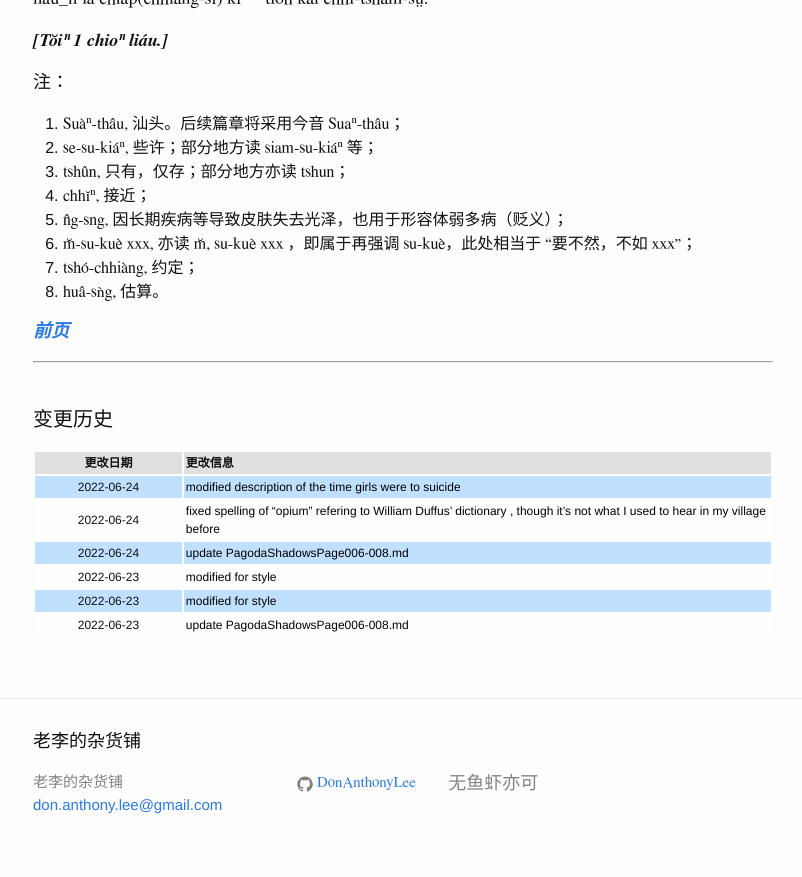
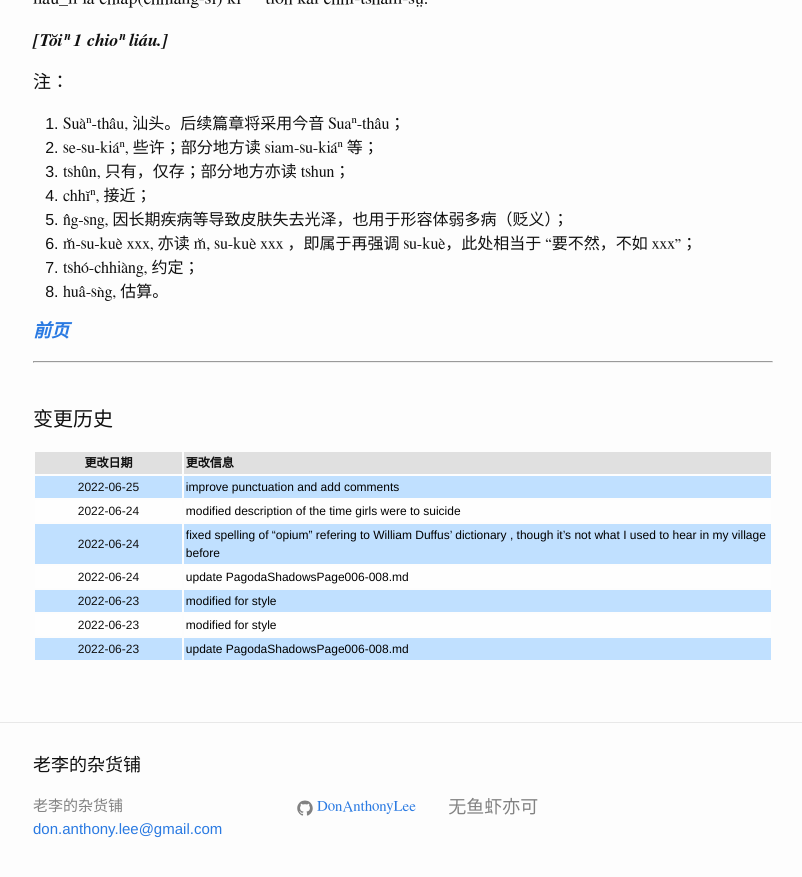
Before and after one commit to DonAnthonyLee/DonAnthonyLee.github.io, a Jekyll site: the page built from docs/puj/PagodaShadowsPage006-008.md, in a window 1280 px wide and 900 px high, scrolled down 1066 px. Shown: the top 877 px of the window, without its empty margins (237-1039 px from the left). Built offline with Jekyll 4.4.1, drawn with Linux system fonts in a browser that asks for light colours.

Commit message:
update changelog of PagodaShadowsPage006-008.md (IGNORE_CHANGELOG)

```diff
--- a/docs/puj/PagodaShadowsPage006-008.md
+++ b/docs/puj/PagodaShadowsPage006-008.md
@@ -89,6 +89,7 @@
 
 | 更改日期 | 更改信息 |
 | --- | --- |
+| 2022-06-25 | <a href="https://github.com/DonAnthonyLee/DonAnthonyLee.github.io/commit/0177da602344a62337b3042cfbb985923a5fb5d0" target="_blank">improve punctuation and add comments</a> |
 | 2022-06-24 | <a href="https://github.com/DonAnthonyLee/DonAnthonyLee.github.io/commit/f6bf55a4102b6c115bf0f18fabab186f45e25812" target="_blank">modified description of the time girls were to suicide</a> |
 | 2022-06-24 | <a href="https://github.com/DonAnthonyLee/DonAnthonyLee.github.io/commit/d47eaaf8db10b6ca726dfc4077f198f8cdd5700f" target="_blank">fixed spelling of "opium" refering to William Duffus' dictionary , though it's not what I used to hear in my village before</a> |
 | 2022-06-24 | <a href="https://github.com/DonAnthonyLee/DonAnthonyLee.github.io/commit/cc67aba1e5d8de4597cf7328a71d6d9b44949bb7" target="_blank">update PagodaShadowsPage006-008.md</a> |
```
